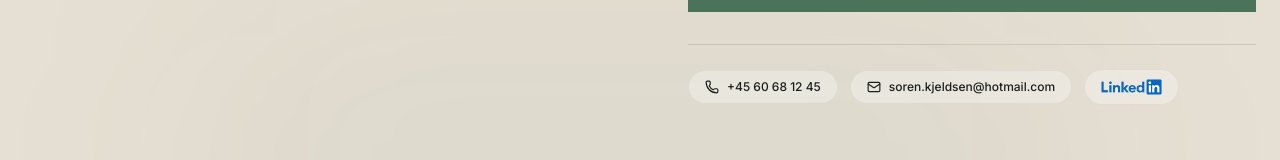
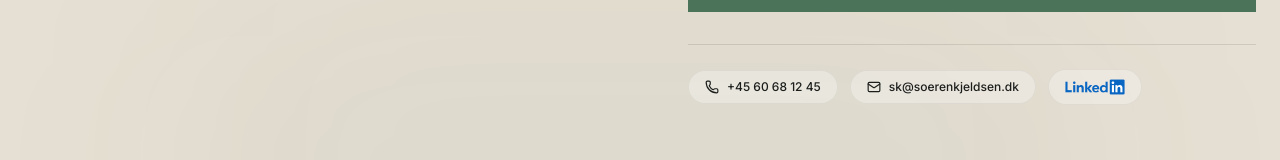
Before and after one commit to SorenTheKjeldsen/Soren-Kjeldsen---Portfolio, a React (Vite) app: page / in a window 1280 px wide. Shown: the part 5141-5301 px from the top of the page. Built offline with nearby package versions, Linux system fonts and the light colour scheme; a web font is replaced by a local one.

Commit message:
refactor: update contact email and logo size
Update contact form and display email to the professional domain address and increase the splash screen logo dimensions.

```diff
--- a/src/components/Contact.tsx
+++ b/src/components/Contact.tsx
@@ -17,7 +17,7 @@ export default function Contact() {
     setError('');
 
     try {
-      const response = await fetch('https://formsubmit.co/ajax/soren.kjeldsen@hotmail.com', {
+      const response = await fetch('https://formsubmit.co/ajax/sk@soerenkjeldsen.dk', {
         method: 'POST',
         headers: {
           'Content-Type': 'application/json',
@@ -176,7 +176,7 @@ export default function Contact() {
                </div>
                <div className="group flex justify-center items-center gap-1.5 sm:gap-2 bg-white/30 border border-black/5 hover:bg-white/50 hover:border-brand-green text-dark-900 px-3 sm:px-4 py-2 rounded-full transition-all duration-300 font-sans font-medium text-[10px] sm:text-xs">
                  <Mail size={14} className="text-dark-600 group-hover:text-brand-green transition-colors shrink-0" />
-                 soren.kjeldsen@hotmail.com
+                 sk@soerenkjeldsen.dk
                </div>
                <a href="https://www.linkedin.com/in/soerenkjeldsen/" target="_blank" rel="noopener noreferrer" className="group flex justify-center items-center bg-white/30 border border-black/5 hover:bg-white/50 hover:border-brand-green px-3 sm:px-4 rounded-full transition-all duration-300 shrink-0 overflow-hidden">
                  <img src={linkedinLogo} alt="LinkedIn" className="h-[32px] sm:h-[34px] w-auto object-contain" />
--- a/src/components/SplashScreen.tsx
+++ b/src/components/SplashScreen.tsx
@@ -37,7 +37,7 @@ export default function SplashScreen() {
             animate={{ scale: 1, opacity: 1, y: 0 }}
             exit={{ scale: 1.05, opacity: 0, y: -10 }}
             transition={{ duration: 0.8, ease: [0.4, 0, 0.2, 1] }}
-            className="w-48 md:w-64 lg:w-80"
+            className="w-64 md:w-96 lg:w-[32rem]"
           >
             <img
               src={logoImage}
```
